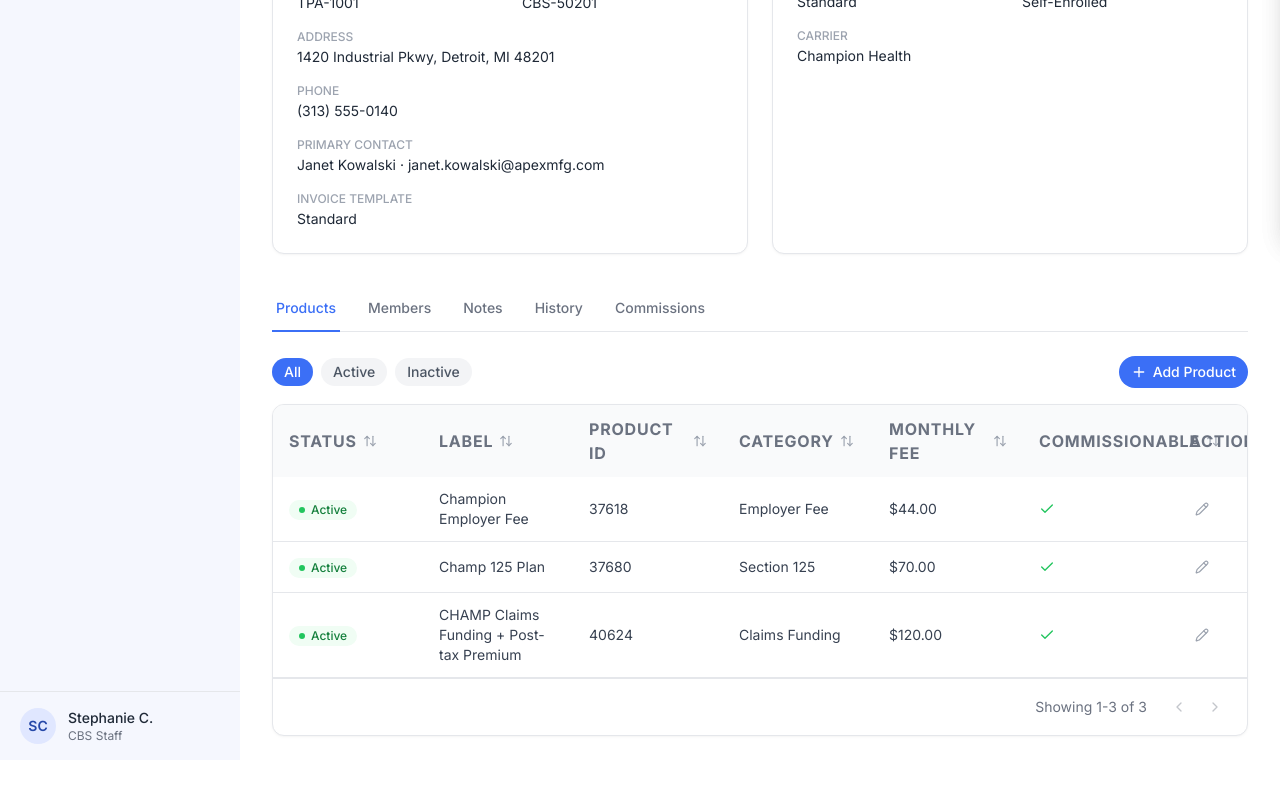
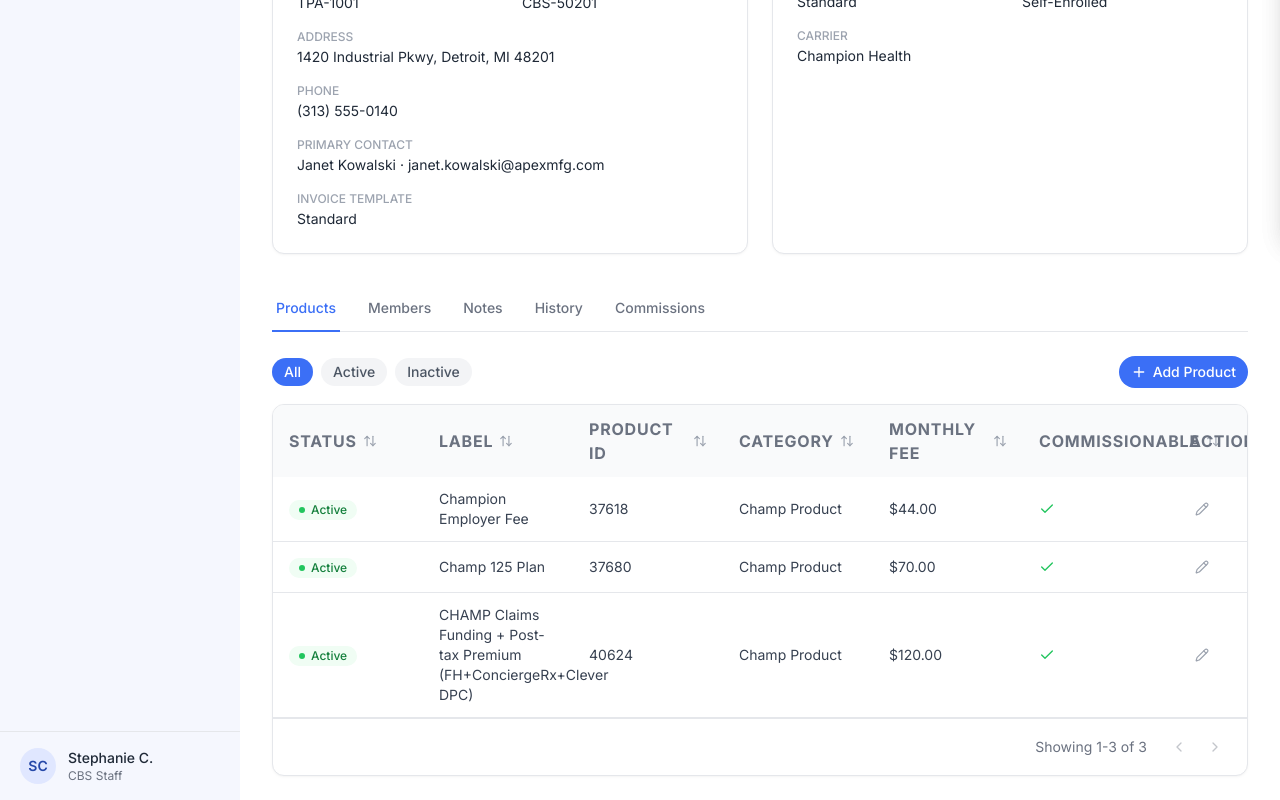
Before and after one commit to scorrell-design/champvba, a React (Vite) app: page /groups/g-1 in a window 1280 px wide. Shown: the part 569-1369 px from the top of the page. Before the commit the page ends 1329 px from the top, so only its background shows below. Built offline with nearby package versions, Linux system fonts and the light colour scheme.

Commit message:
Update product data: modify categories and add admin labels for existing products; introduce new products with updated details and fees.

```diff
--- a/src/data/products.ts
+++ b/src/data/products.ts
@@ -5,7 +5,8 @@ export const PRODUCTS: Product[] = [
     id: 'prod-1',
     productId: '37618',
     name: 'Champion Employer Fee',
-    category: 'Employer Fee',
+    adminLabel: 'Champion Employer Fee',
+    category: 'Champ Product',
     monthlyFee: 44.0,
     status: 'Active',
     commissionable: true,
@@ -16,7 +17,8 @@ export const PRODUCTS: Product[] = [
     id: 'prod-2',
     productId: '37680',
     name: 'Champ 125 Plan',
-    category: 'Section 125',
+    adminLabel: 'Champ 125 Plan',
+    category: 'Champ Product',
     monthlyFee: 70.0,
     status: 'Active',
     commissionable: true,
@@ -25,10 +27,11 @@ export const PRODUCTS: Product[] = [
   },
   {
     id: 'prod-3',
-    productId: '40624',
-    name: 'CHAMP Claims Funding + Post-tax Premium',
-    category: 'Claims Funding',
-    monthlyFee: 120.0,
+    productId: '47959',
+    name: 'CHAMP HSA Post Tax Premium',
+    adminLabel: 'CHAMP HSA Post Tax Premium',
+    category: 'Champ Product',
+    monthlyFee: 35.0,
     status: 'Active',
     commissionable: true,
     websiteDisplay: true,
@@ -36,10 +39,11 @@ export const PRODUCTS: Product[] = [
   },
   {
     id: 'prod-4',
-    productId: '37700',
-    name: 'HSA Product',
-    category: 'HSA',
-    monthlyFee: 35.0,
+    productId: '40624',
+    name: 'CHAMP Claims Funding + Post-tax Premium (FH+ConciergeRx+Clever DPC)',
+    adminLabel: 'CHAMP Claims Funding + Post-tax Premium (FH+ConciergeRx+Clever DPC)',
+    category: 'Champ Product',
+    monthlyFee: 120.0,
     status: 'Active',
     commissionable: true,
     websiteDisplay: true,
@@ -47,14 +51,63 @@ export const PRODUCTS: Product[] = [
   },
   {
     id: 'prod-5',
-    productId: '37750',
-    name: 'First Stop Post-tax Premium',
-    category: 'First Stop Health',
-    monthlyFee: 110.0,
+    productId: '38128',
+    name: 'CHAMP Claims Funding + Post-tax Premium (FH+ConciegeRx+Clever DPC)',
+    adminLabel: 'CHAMP Claims Funding + Post-tax Premium (FH+ConciegeRx+Clever DPC)',
+    category: 'Champ Product',
+    monthlyFee: 120.0,
     status: 'Active',
     commissionable: true,
     websiteDisplay: true,
     websiteOrder: 5,
+  },
+  {
+    id: 'prod-6',
+    productId: '51615',
+    name: 'CHAMP Claims Funding + Post-tax Premium (FH+CleverRx+FirstStop DPC)',
+    adminLabel: 'CHAMP Claims Funding + Post-tax Premium (FH+CleverRx+FirstStop DPC)',
+    category: 'Champ Product',
+    monthlyFee: 120.0,
+    status: 'Active',
+    commissionable: true,
+    websiteDisplay: true,
+    websiteOrder: 6,
+  },
+  {
+    id: 'prod-7',
+    productId: '51910',
+    name: 'CHAMP HSA Post Tax Premium (FSH)',
+    adminLabel: 'CHAMP HSA Post Tax Premium (FSH)',
+    category: 'Champ Product',
+    monthlyFee: 35.0,
+    status: 'Active',
+    commissionable: true,
+    websiteDisplay: true,
+    websiteOrder: 7,
+  },
+  {
+    id: 'prod-8',
+    productId: '51779',
+    name: 'CHAMP 125 HSA Plan',
+    adminLabel: 'CHAMP 125 HSA Plan',
+    category: 'Champ Product',
+    monthlyFee: 70.0,
+    status: 'Active',
+    commissionable: true,
+    websiteDisplay: true,
+    websiteOrder: 8,
+  },
+  {
+    id: 'prod-9',
+    productId: '35435',
+    name: 'MEC + (CAS Bundle and Lab Benefits) with Rx Valet',
+    adminLabel: 'FOR WLT USE ONLY',
+    category: 'Concierge SF Product',
+    monthlyFee: 0,
+    status: 'Active',
+    commissionable: false,
+    websiteDisplay: false,
+    websiteOrder: 9,
   },
 ]
 
@@ -66,7 +119,7 @@ export const PRODUCT_TEMPLATES: Record<string, ProductTemplate> = {
     products: [
       { productId: '37618', name: 'Champion Employer Fee', monthlyFee: 44.0 },
       { productId: '37680', name: 'Champ 125 Plan', monthlyFee: 70.0 },
-      { productId: '40624', name: 'CHAMP Claims Funding + Post-tax Premium', monthlyFee: 120.0 },
+      { productId: '40624', name: 'CHAMP Claims Funding + Post-tax Premium (FH+ConciergeRx+Clever DPC)', monthlyFee: 120.0 },
     ],
   },
   hsa: {
@@ -76,8 +129,9 @@ export const PRODUCT_TEMPLATES: Record<string, ProductTemplate> = {
     products: [
       { productId: '37618', name: 'Champion Employer Fee', monthlyFee: 44.0 },
       { productId: '37680', name: 'Champ 125 Plan', monthlyFee: 70.0 },
-      { productId: '40624', name: 'CHAMP Claims Funding + Post-tax Premium', monthlyFee: 120.0 },
-      { productId: '37700', name: 'HSA Product', monthlyFee: 35.0 },
+      { productId: '40624', name: 'CHAMP Claims Funding + Post-tax Premium (FH+ConciergeRx+Clever DPC)', monthlyFee: 120.0 },
+      { productId: '47959', name: 'CHAMP HSA Post Tax Premium', monthlyFee: 35.0 },
+      { productId: '51779', name: 'CHAMP 125 HSA Plan', monthlyFee: 70.0 },
     ],
   },
   firstStop: {
@@ -87,8 +141,7 @@ export const PRODUCT_TEMPLATES: Record<string, ProductTemplate> = {
     products: [
       { productId: '37618', name: 'Champion Employer Fee', monthlyFee: 44.0 },
       { productId: '37680', name: 'Champ 125 Plan', monthlyFee: 70.0 },
-      { productId: '40624', name: 'CHAMP Claims Funding + Post-tax Premium', monthlyFee: 120.0 },
-      { productId: '37750', name: 'First Stop Post-tax Premium', monthlyFee: 110.0 },
+      { productId: '51615', name: 'CHAMP Claims Funding + Post-tax Premium (FH+CleverRx+FirstStop DPC)', monthlyFee: 120.0 },
     ],
   },
   firstStopHsa: {
@@ -98,9 +151,9 @@ export const PRODUCT_TEMPLATES: Record<string, ProductTemplate> = {
     products: [
       { productId: '37618', name: 'Champion Employer Fee', monthlyFee: 44.0 },
       { productId: '37680', name: 'Champ 125 Plan', monthlyFee: 70.0 },
-      { productId: '40624', name: 'CHAMP Claims Funding + Post-tax Premium', monthlyFee: 120.0 },
-      { productId: '37700', name: 'HSA Product', monthlyFee: 35.0 },
-      { productId: '37750', name: 'First Stop Post-tax Premium', monthlyFee: 110.0 },
+      { productId: '51615', name: 'CHAMP Claims Funding + Post-tax Premium (FH+CleverRx+FirstStop DPC)', monthlyFee: 120.0 },
+      { productId: '51910', name: 'CHAMP HSA Post Tax Premium (FSH)', monthlyFee: 35.0 },
+      { productId: '51779', name: 'CHAMP 125 HSA Plan', monthlyFee: 70.0 },
     ],
   },
 }
```
